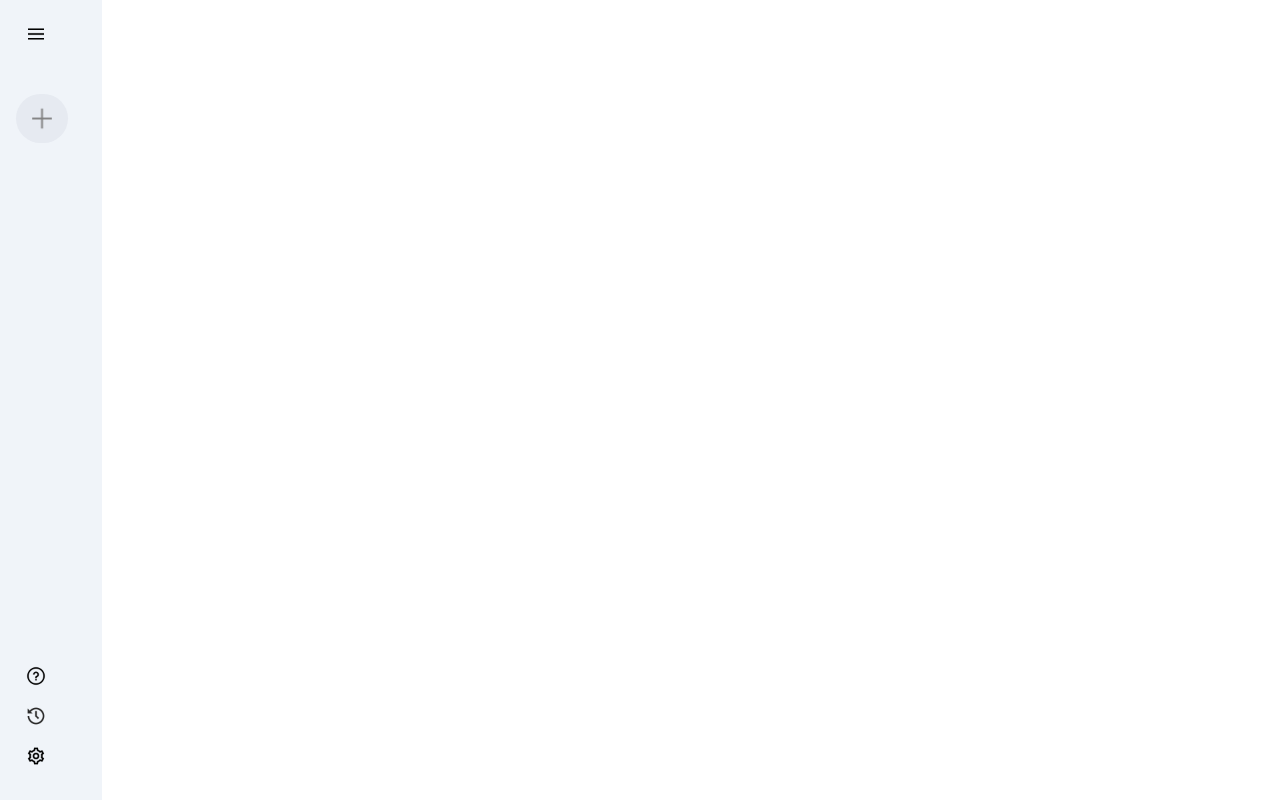
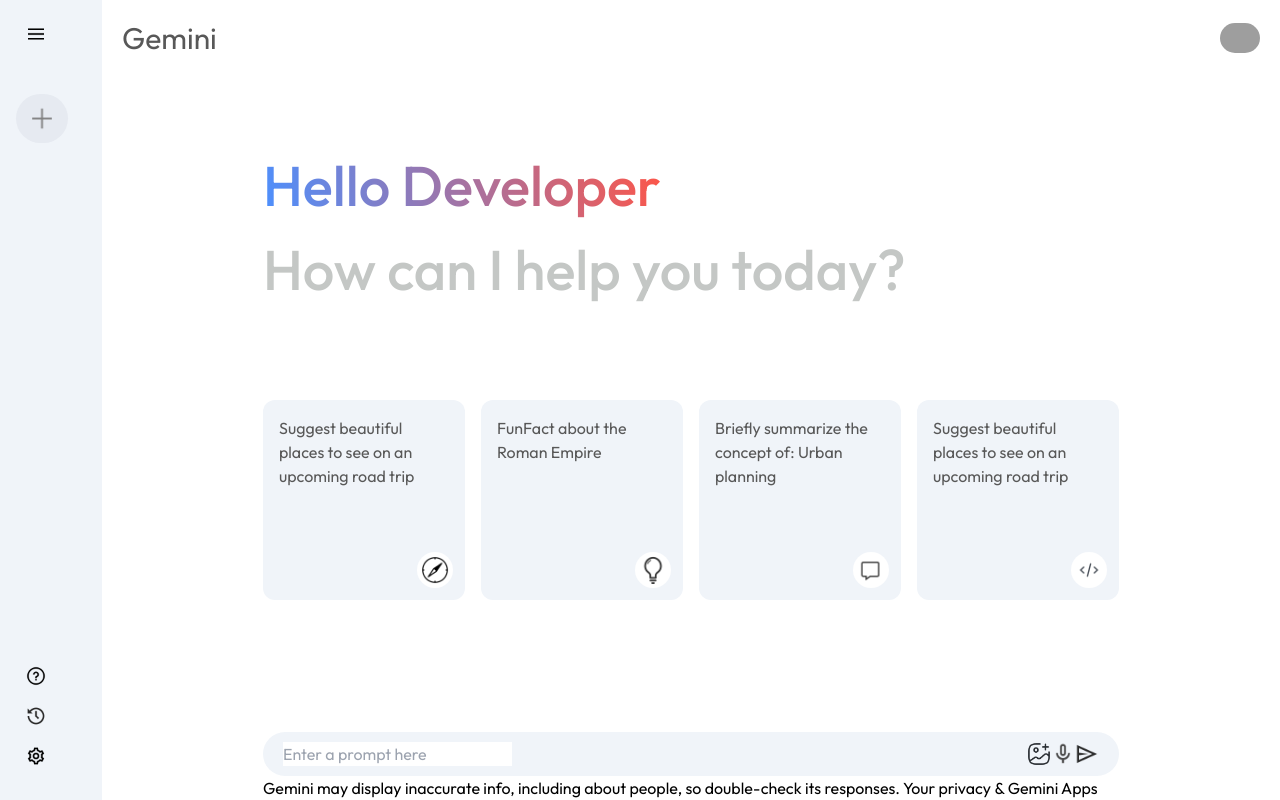
Before and after one commit to Devanshugoell/GeminiClone, a React (Create React App) app: page / in a window 1280 px wide. Built offline with nearby package versions, Linux system fonts and the light colour scheme; grey boxes are pictures that could not be loaded.

Commit message:
added main.js file

```diff
--- a/src/App.js
+++ b/src/App.js
@@ -1,10 +1,12 @@
 import "./App.css";
 import Sidebar from "./components/Sidebar/Sidebar";
+import Main from "./components/Main/main";
 
 function App() {
   return (
     <>
       <Sidebar />
+      <Main />
     </>
   );
 }
--- a/src/components/Main/main.js
+++ b/src/components/Main/main.js
@@ -0,0 +1,95 @@
+import React from "react";
+import { assets } from "../../assets/assets";
+
+const main = () => {
+  return (
+    <div className="main flex-1 min-h-screen pb-[15vh] relative">
+      <div className="nav flex items-center justify-between text-3xl p-5 text-[#585858]">
+        <p>Gemini</p>
+        <img
+          src="https://cdn-icons-png.flaticon.com/512/3242/3242257.png"
+          alt="user-icon"
+          className="w-10 rounded-full"
+        />
+      </div>
+      <div className="main-container max-w-4xl m-auto">
+        <div className="greet my-12 mx-0 text-[56px] text-[#c4c7c5] font-medium p-5">
+          <p>
+            <span className="bg-gradient-text ">Hello Developer</span>
+          </p>
+          <p>How can I help you today?</p>
+        </div>
+        <div className="cards grid grid-temp-col gap-4 p-5">
+          <div className="card h-[200px] p-4 bg-[#f0f4f9] rounded-xl relative cursor-pointer hover:bg-[#dfe4ea] hover:shadow-2xl delay-75 duration-100 hover:scale-105">
+            <p className="text-[#585858] text-base">
+              Suggest beautiful places to see on an upcoming road trip
+            </p>
+            <img
+              className="w-9 p-1 absolute bg-white rounded-[20px] bottom-3 right-3"
+              src={assets.compass_icon}
+              alt="Compass icon"
+            />
+          </div>
+          <div className="card h-[200px] p-4 bg-[#f0f4f9] rounded-xl relative cursor-pointer hover:bg-[#dfe4ea] hover:shadow-2xl delay-75 duration-100 hover:scale-105">
+            <p className="text-[#585858] text-base">
+              FunFact about the Roman Empire
+            </p>
+            <img
+              className="w-9 p-1 absolute bg-white rounded-[20px] bottom-3 right-3"
+              src={assets.bulb_icon}
+              alt="Compass icon"
+            />
+          </div>
+          <div className="card h-[200px] p-4 bg-[#f0f4f9] rounded-xl relative cursor-pointer hover:bg-[#dfe4ea] hover:shadow-2xl delay-75 duration-100 hover:scale-105">
+            <p className="text-[#585858] text-base">
+              Briefly summarize the concept of: Urban planning
+            </p>
+            <img
+              className="w-9 p-1 absolute bg-white rounded-[20px] bottom-3 right-3"
+              src={assets.message_icon}
+              alt="Compass icon"
+            />
+          </div>
+          <div className="card h-[200px] p-4 bg-[#f0f4f9] rounded-xl relative cursor-pointer hover:bg-[#dfe4ea] hover:shadow-2xl delay-75 duration-100 hover:scale-105">
+            <p className="text-[#585858] text-base">
+              Suggest beautiful places to see on an upcoming road trip
+            </p>
+            <img
+              className="w-9 p-1 absolute bg-white rounded-[20px] bottom-3 right-3"
+              src={assets.code_icon}
+              alt="Compass icon"
+            />
+          </div>
+        </div>
+        <div className="main-bottom absolute bottom-0 w-full max-w-4xl py-0 px-5 m-auto">
+          <div className="search-box flex items-center justify-between gap-5 bg-[#f0f4f9] py-[10px] px-5 rounded-[50px]">
+            <input type="text" placeholder="Enter a prompt here" />
+            <div className="flex">
+              <img
+                className="w-6 cursor-pointer"
+                src={assets.gallery_icon}
+                alt="Gallery"
+              />
+              <img
+                className="w-6 cursor-pointer"
+                src={assets.mic_icon}
+                alt="Mic"
+              />
+              <img
+                className="w-6 cursor-pointer"
+                src={assets.send_icon}
+                alt="Send"
+              />
+            </div>
+          </div>
+          <p className="bottom-info">
+            Gemini may display inaccurate info, including about people, so
+            double-check its responses. Your privacy & Gemini Apps
+          </p>
+        </div>
+      </div>
+    </div>
+  );
+};
+
+export default main;
```
